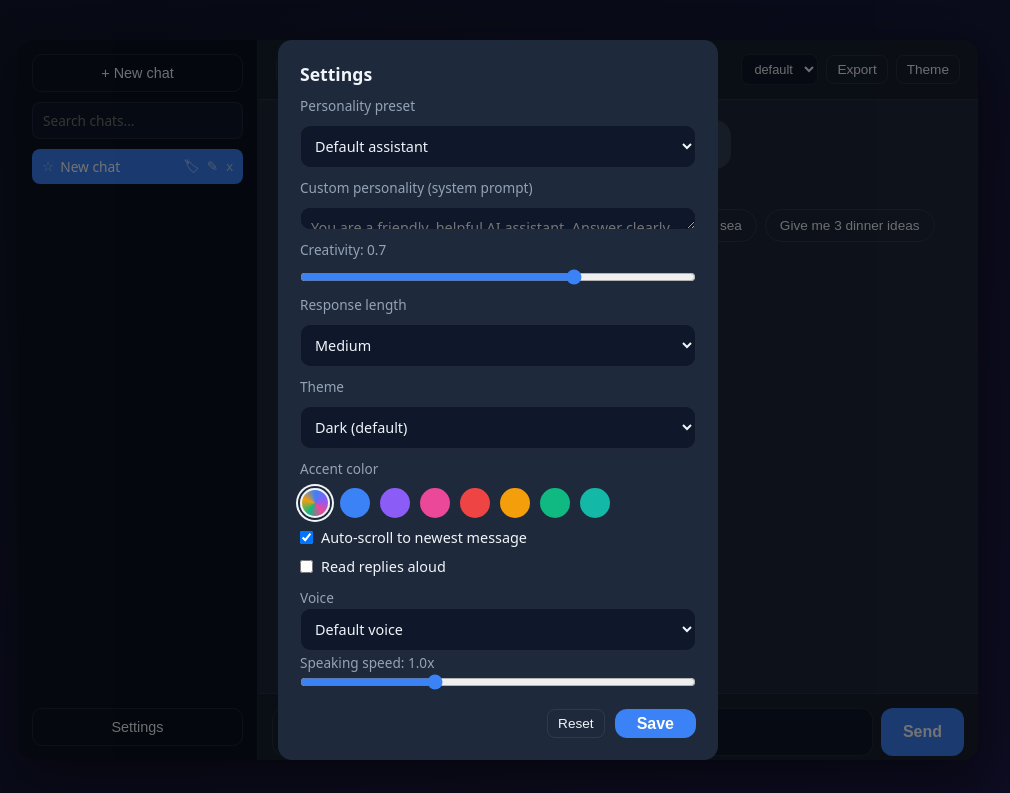
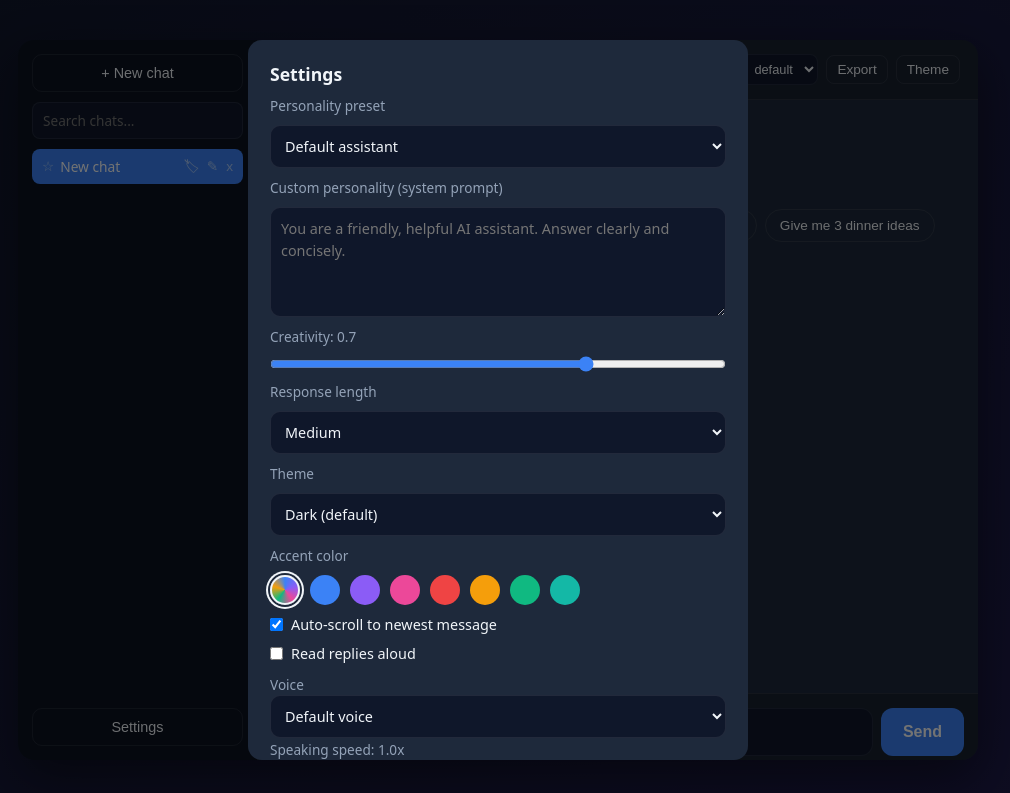
Before and after one commit to balisikh/ai-chatbot-web-application, a website: page public/index.html in a window 1280 px wide. Both pictures are taken after a click on the button "Settings". Shown: the whole page, without its empty margins (142-1152 px from the left). Drawn offline with Linux system fonts and the light colour scheme; no server answers.

Commit message:
Update input field for custom personality and enhance styling
Increased the height of the custom personality textarea for better user experience and added a placeholder to guide users on its purpose. Adjusted the maximum width of the main container for improved layout. Enhanced the CSS for the textarea to ensure proper display and usability, including minimum height and line height adjustments.

```diff
--- a/public/index.html
+++ b/public/index.html
@@ -94,7 +94,12 @@
         <select id="preset" class="settings-input"></select>
 
         <label for="system-prompt">Custom personality (system prompt)</label>
-        <textarea id="system-prompt" class="settings-input" rows="3"></textarea>
+        <textarea
+          id="system-prompt"
+          class="settings-input"
+          rows="5"
+          placeholder="Describe how the assistant should behave..."
+        ></textarea>
 
         <label for="temperature">
           Creativity: <span id="temp-value">0.7</span>
--- a/public/styles.css
+++ b/public/styles.css
@@ -791,7 +791,7 @@ body {
   border-radius: 14px;
   padding: 22px;
   width: 100%;
-  max-width: 440px;
+  max-width: 500px;
   max-height: 90vh;
   overflow-y: auto;
   display: flex;
@@ -846,6 +846,8 @@ select.settings-input {
 }
 .settings-input {
   width: 100%;
+  display: block;
+  box-sizing: border-box;
   resize: vertical;
   border: 1px solid var(--border);
   background: var(--input-bg);
@@ -854,6 +856,10 @@ select.settings-input {
   padding: 10px;
   font-size: 0.9rem;
   font-family: inherit;
+}
+textarea#system-prompt {
+  min-height: 110px;
+  line-height: 1.5;
 }
 .toggle-row {
   display: flex;
```
Also changed, not shown: settings-shot.mjs (added, +22 -0 lines).
